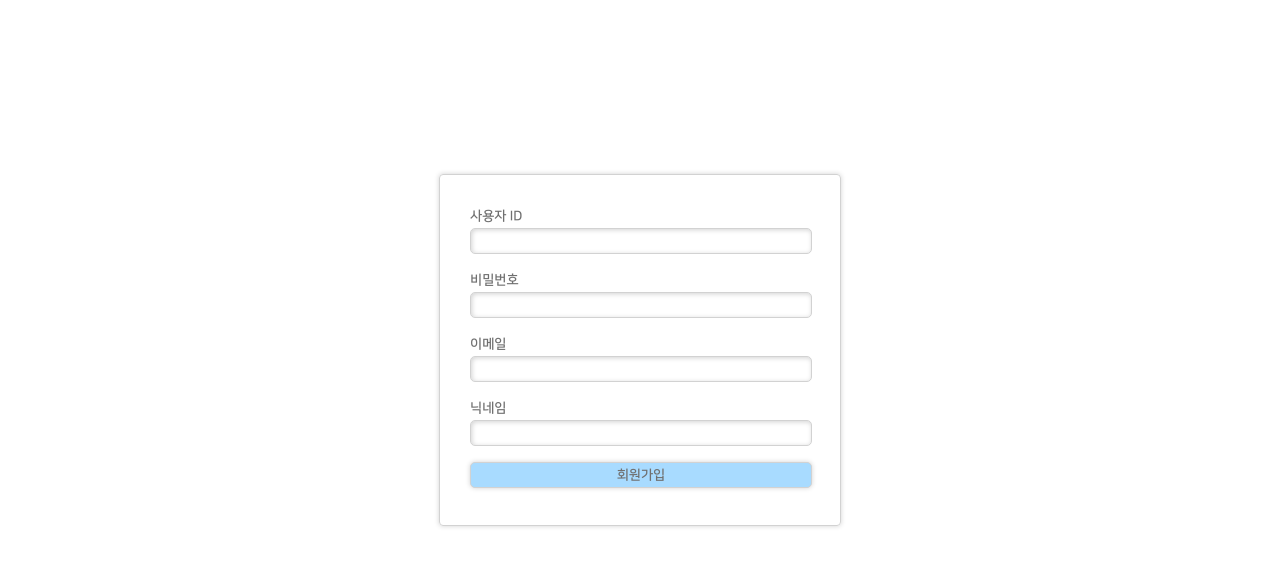
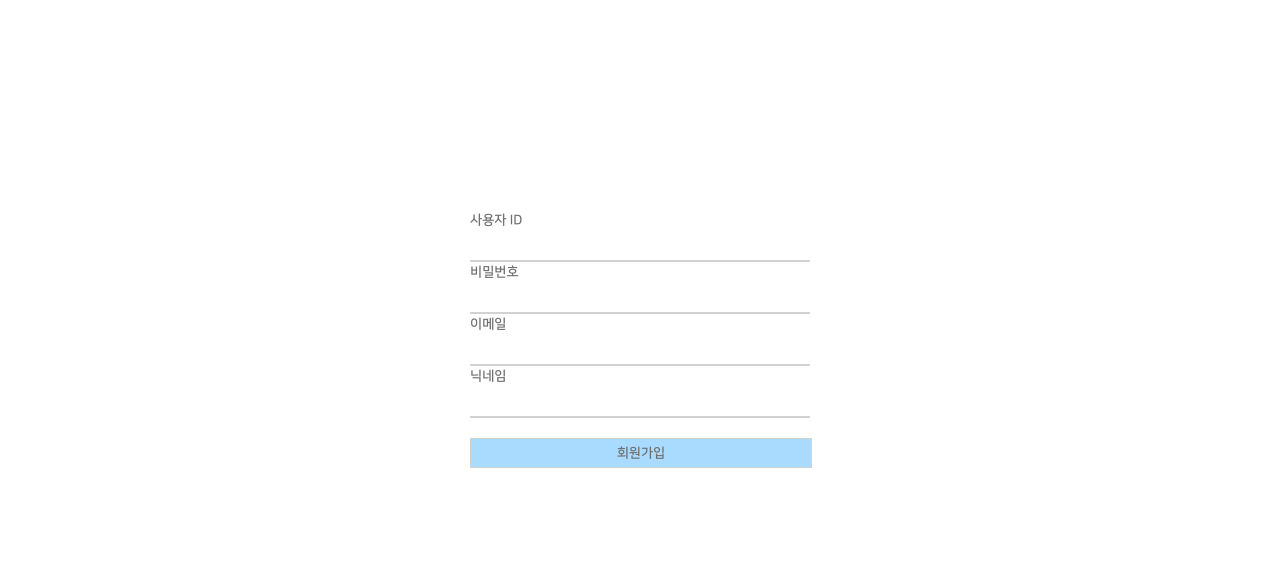
Before and after one commit to RichardCYang/Cody_FE, a website: page client/registerform.html in a window 1280 px wide. Shown: the part 97-662 px from the top of the page. Drawn offline with Linux system fonts and the light colour scheme; files whose address does not match are found by name.

Commit message:
로그인/회원가입 폼 리디자인

```diff
--- a/client/styles/common.css
+++ b/client/styles/common.css
@@ -96,7 +96,6 @@ nav > div > button:hover {
 
 .inputField {
     position: relative;
-    margin-top: 16px;
     width: 85%;
     left: 50%;
     transform: translateX(-50%);
@@ -117,17 +116,29 @@ nav > div > button:hover {
     margin-top: 4px;
 }
 
+.inputHorizontal {
+    display: flex;
+}
+
+.inputHorizontal > * {
+    margin-right: 10px;
+}
+
+.inputHorizontal :last-child {
+    margin-right: 0px;
+}
+
 .inputField > button:not(.kakaoLogin_wide) {
     position: relative;
-    height: 24px;
+    height: 28px;
     border: 1px solid #d2d2d2;
     background: #a8dbff;
-    border-radius: 5px;
     box-sizing: content-box;
     font-family: 'nanum_square';
     font-size: 10pt;
     color: #707070;
     width: 100%;
+    margin-top: 20px;
     padding: 0px;
 }
 
--- a/client/styles/loginform.css
+++ b/client/styles/loginform.css
@@ -5,10 +5,9 @@ body {
 
 input[type=text],input[type=password] {
     background: white;
-    height: 24px;
-    border: 1px solid #d2d2d2;
-    border-radius: 5px;
-    box-shadow: inset 1px 1px 5px #d2d2d2;
+    height: 28px;
+    border: none;
+    border-bottom: 2px solid #d2d2d2;
     box-sizing: content-box;
 }
 
@@ -19,9 +18,6 @@ input[type=text],input[type=password] {
     left: 50%;
     top: 50%;
     transform: translate(-50%,-50%);
-    border: 1px solid #d2d2d2;
-    border-radius: 4px;
-    box-shadow: 0px 0px 5px #d2d2d2;
     padding-top: 15px;
     padding-bottom: 15px;
     display: inline-block;
@@ -29,12 +25,12 @@ input[type=text],input[type=password] {
 
 .kakaoLogin_wide {
     position: relative;
-    height: 24px;
+    height: 28px;
     border: 1px solid #d2d2d2;
-    border-radius: 5px;
     box-sizing: content-box;
     background-image: url(../icons/kakao_login_original.png);
     background-size: 100% 100%;
     padding: 0px;
+    margin-top: 20px;
     width: 100%;
 }
--- a/client/styles/main.css
+++ b/client/styles/main.css
@@ -4,7 +4,6 @@ body {
     width: 100%;
     height: 100%;
     margin: 0px;
-    overflow: hidden;
 }
 
 .main {
--- a/client/styles/regform.css
+++ b/client/styles/regform.css
@@ -5,51 +5,20 @@ body {
 
 input[type=text],input[type=password] {
     background: white;
-    height: 24px;
-    border: 1px solid #d2d2d2;
-    border-radius: 5px;
-    box-shadow: inset 1px 1px 5px #d2d2d2;
+    height: 28px;
+    border: none;
+    border-bottom: 2px solid #d2d2d2;
     box-sizing: content-box;
 }
 
 #regForm {
     position: absolute;
     width: 400px;
-    height: 320px;
+    height: 280px;
     left: 50%;
     top: 50%;
     transform: translate(-50%,-50%);
-    border: 1px solid #d2d2d2;
-    border-radius: 4px;
-    box-shadow: 0px 0px 5px #d2d2d2;
     padding-top: 15px;
     padding-bottom: 15px;
+    display: inline-block;
 }
-
-.inputField > label {
-    font-family: 'nanum_square';
-    font-size: 10pt;
-    color: #707070;
-    margin-bottom: 4px;
-}
-
-.inputField > input {
-    position: relative;
-}
-
-.inputField > button:not(.kakaoLogin_wide) {
-    position: relative;
-    height: 24px;
-    border: 1px solid #d2d2d2;
-    background: #a8dbff;
-    border-radius: 5px;
-    box-sizing: content-box;
-    box-shadow: 0px 0px 5px #d2d2d2;
-    font-family: 'nanum_square';
-    font-size: 10pt;
-    color: #707070;
-}
-
-.inputField > button:hover:not(.kakaoLogin_wide) {
-    background: #75b1ff;
-}
```
Also changed, not shown: client/loginform.html (+2 -4 lines).
